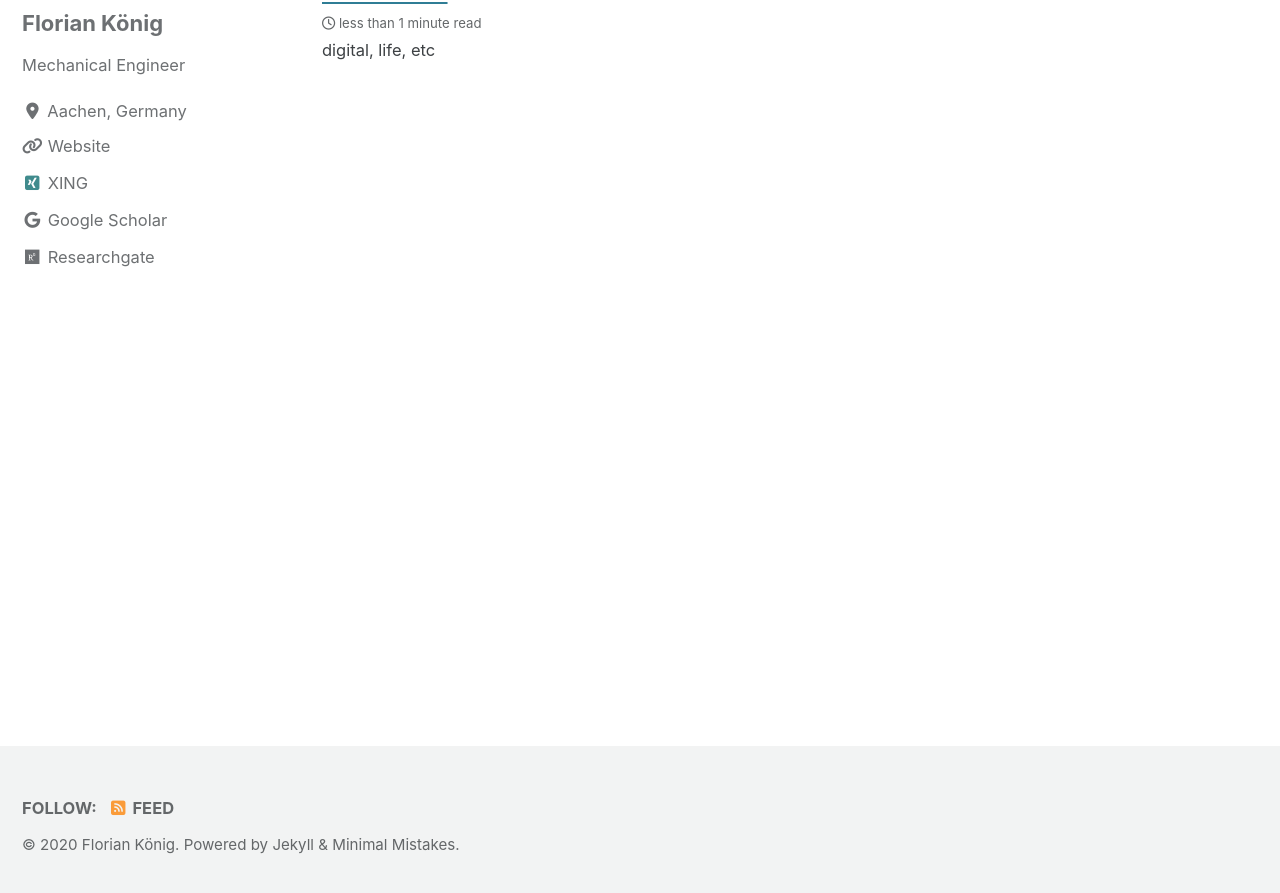
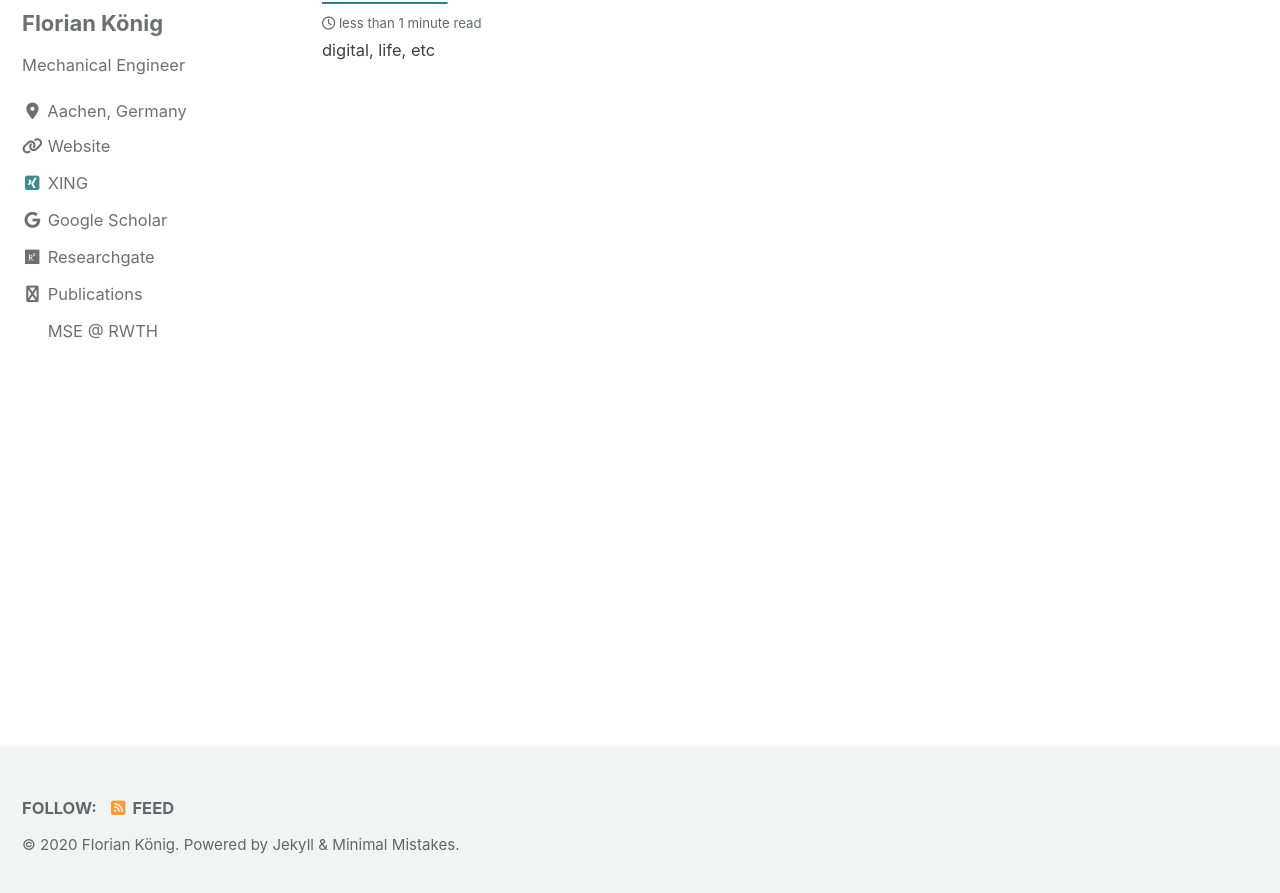
Before and after one commit to Floriankoenigdigital/floriankoenig, a Jekyll site: the page built from index.html, in a window 1280 px wide and 900 px high, scrolled down 406 px. Shown: the top 893 px of the window. Built offline with Jekyll 4.4.1, drawn with Linux system fonts in a browser that asks for light colours; cached includes are drawn as plain includes; nearby versions of some CDN libraries; the list of posts is cut into pages by our own code.

Commit message:
new config

```diff
--- a/_config.yml
+++ b/_config.yml
@@ -126,6 +126,12 @@ author:
     - label: "Researchgate"
       icon: "fab fa-fw fa-researchgate"
       url: "https://www.researchgate.net/profile/Florian_Koenig2"
+    - label: "Publications"
+      icon: "fab fa-fw fa-database"
+      url: "https://publications.rwth-aachen.de/search?ln=en&p=aid:%22P%3A%28DE-82%29IDM02771%22"
+    - label: "MSE @ RWTH"
+      icon: "fab fa-fw fa-flash"
+      url: "https://www.imse.rwth-aachen.de/cms/~mpxi/IMSE/?lidx=1"
 # Site Footer
 footer:
   links:
```
